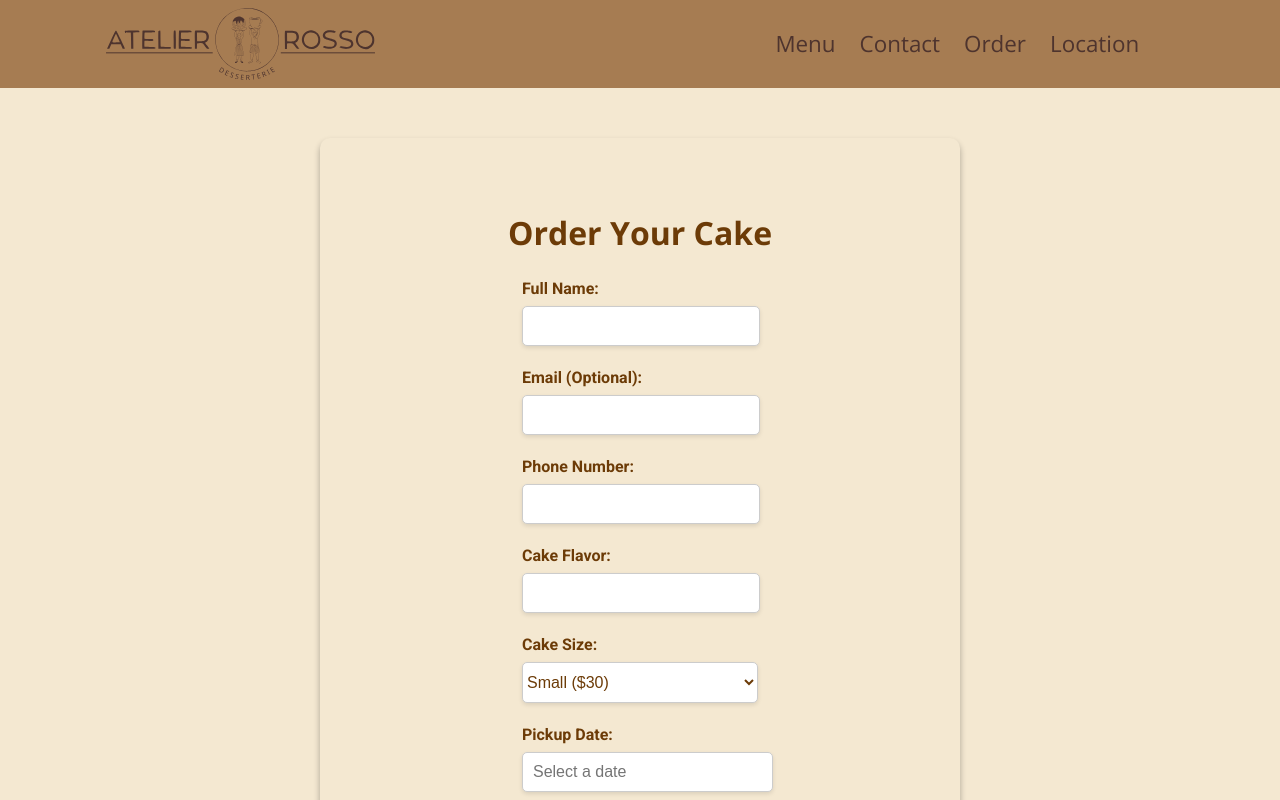
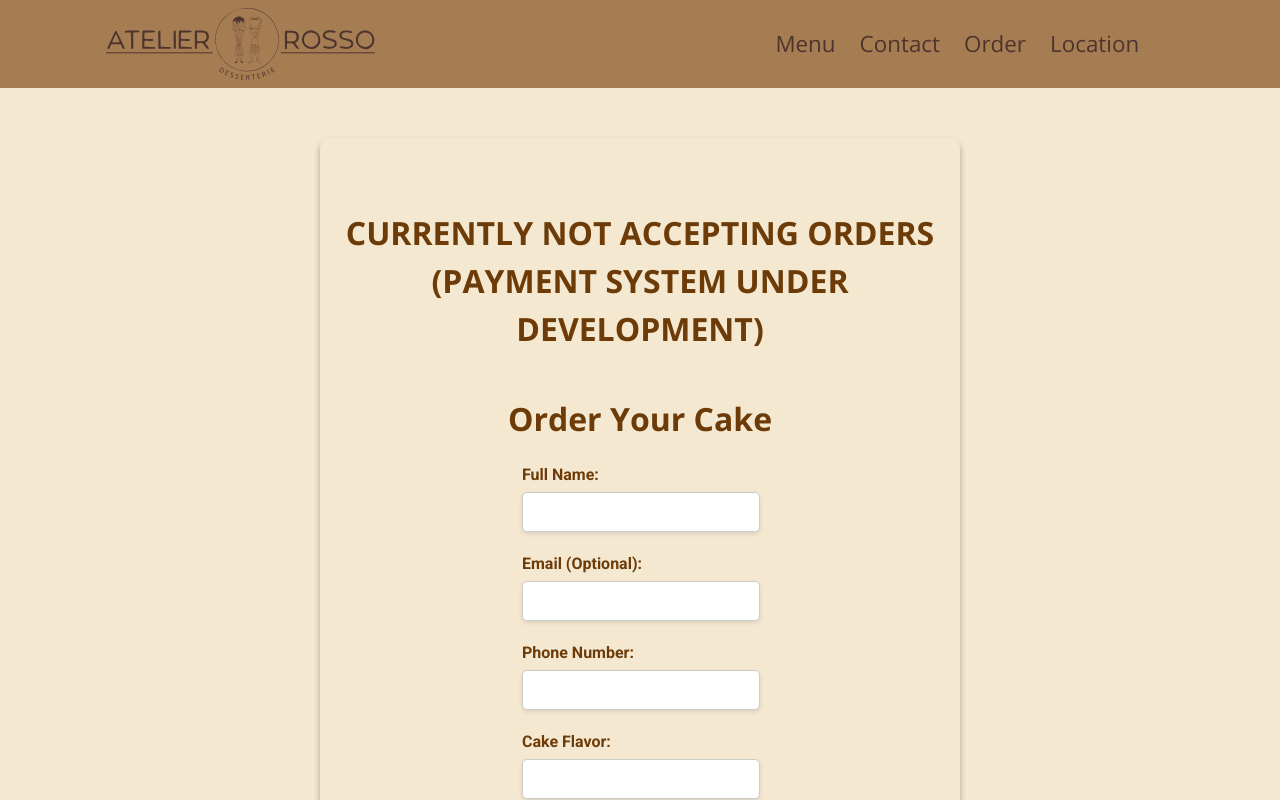
Before and after one commit to Subti/atelierrosso, a React (Vite) app: page /order in a window 1280 px wide. Shown: the top 800 px of the page. Built offline with nearby package versions, Linux system fonts and the light colour scheme; a web font is replaced by a local one.

Commit message:
Add under development message to order page.

```diff
--- a/src/components/Order.jsx
+++ b/src/components/Order.jsx
@@ -62,6 +62,7 @@ const Order = () => {
 
   return (
     <div className="order-page">
+      <h1>CURRENTLY NOT ACCEPTING ORDERS (PAYMENT SYSTEM UNDER DEVELOPMENT)</h1>
       <h1>Order Your Cake</h1>
       <form onSubmit={handleSubmit} className="order-form">
         <div className="form-group">
```
